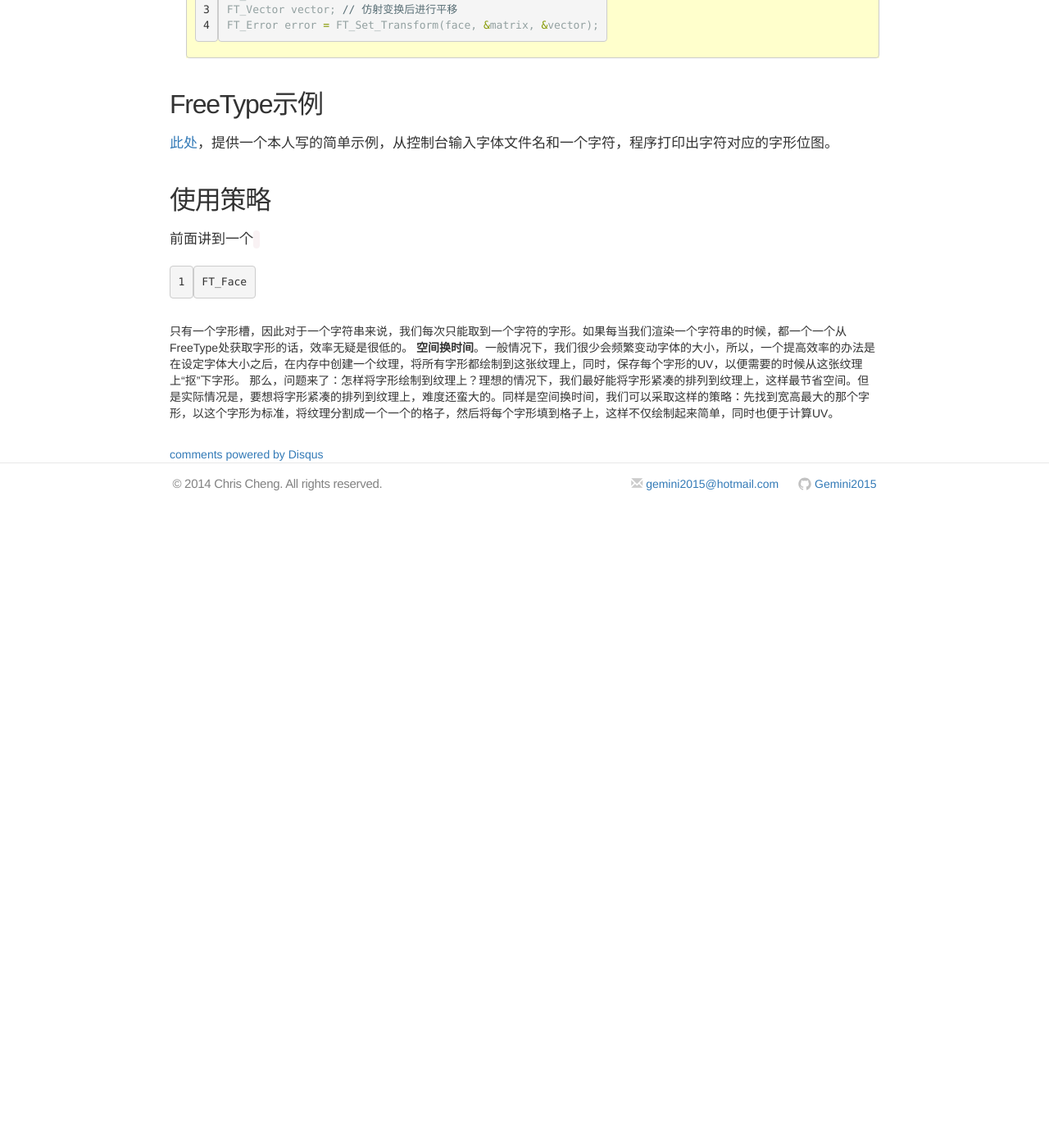
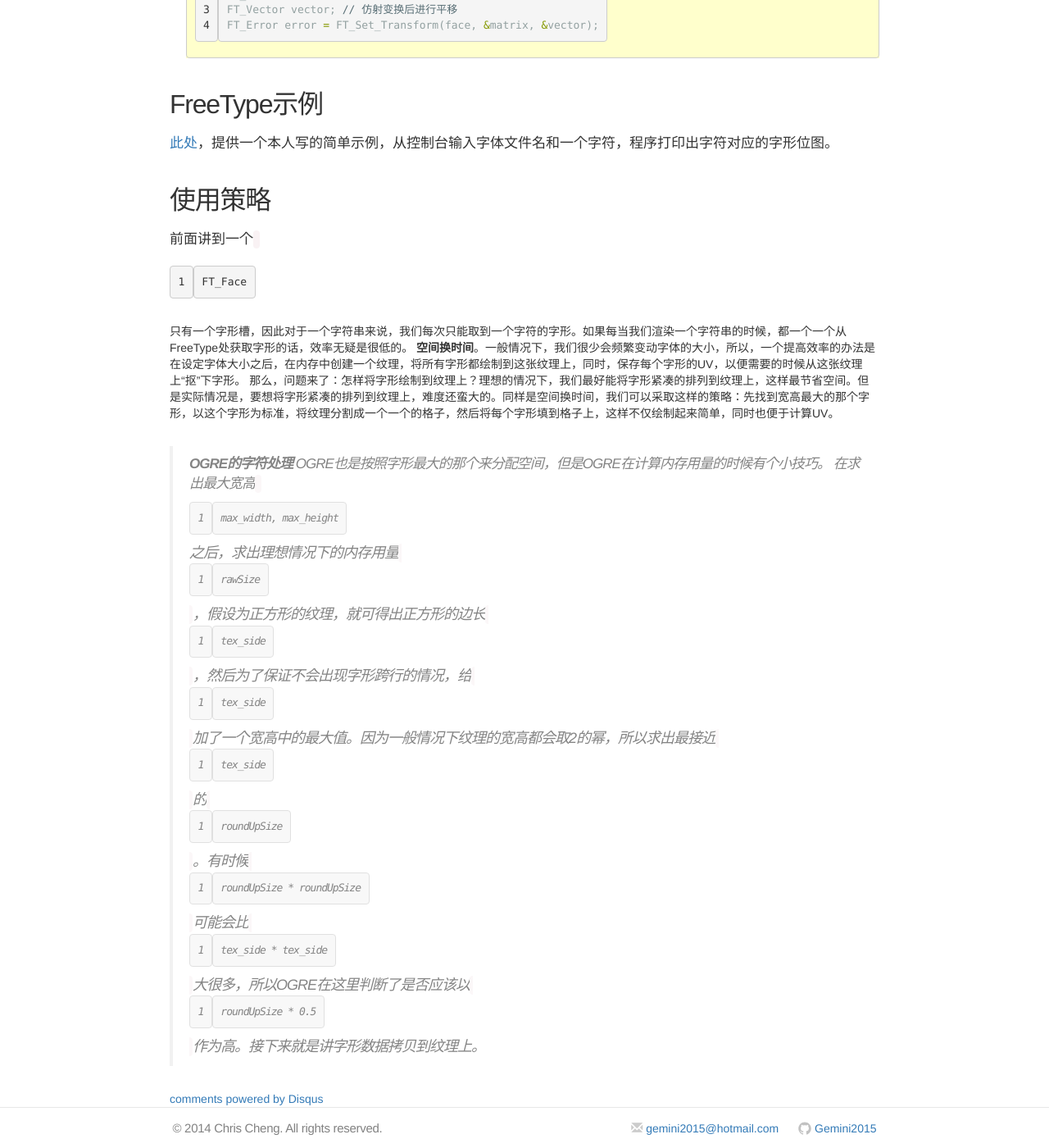
Before and after one commit to Gemini2015/gemini2015.github.io, a Jekyll site: the page built from _posts/2015-01-31-opengl-text-drawing-note.markdown, in a window 1280 px wide and 1400 px high, scrolled down 6659 px. Shown: the whole window at 82% size. Built offline with Jekyll 4.4.1, drawn with Linux system fonts in a browser that asks for light colours; nearby versions of some CDN libraries; comment, search, counter and statistics services are not loaded; before the commit the page ends 7289 px from its top, so only the background shows below that.

Commit message:
更新使用策略

```diff
--- a/_posts/2015-01-31-opengl-text-drawing-note.markdown
+++ b/_posts/2015-01-31-opengl-text-drawing-note.markdown
@@ -180,3 +180,7 @@ description: 记录实现OpenGL文字绘制的过程
 前面讲到一个`FT_Face`只有一个字形槽，因此对于一个字符串来说，我们每次只能取到一个字符的字形。如果每当我们渲染一个字符串的时候，都一个一个从FreeType处获取字形的话，效率无疑是很低的。
 **空间换时间**。一般情况下，我们很少会频繁变动字体的大小，所以，一个提高效率的办法是在设定字体大小之后，在内存中创建一个纹理，将所有字形都绘制到这张纹理上，同时，保存每个字形的UV，以便需要的时候从这张纹理上“抠”下字形。
 那么，问题来了：怎样将字形绘制到纹理上？理想的情况下，我们最好能将字形紧凑的排列到纹理上，这样最节省空间。但是实际情况是，要想将字形紧凑的排列到纹理上，难度还蛮大的。同样是空间换时间，我们可以采取这样的策略：先找到宽高最大的那个字形，以这个字形为标准，将纹理分割成一个一个的格子，然后将每个字形填到格子上，这样不仅绘制起来简单，同时也便于计算UV。
+
+> **OGRE的字符处理**
+> OGRE也是按照字形最大的那个来分配空间，但是OGRE在计算内存用量的时候有个小技巧。
+> 在求出最大宽高`max_width, max_height`之后，求出理想情况下的内存用量`rawSize`，假设为正方形的纹理，就可得出正方形的边长`tex_side`，然后为了保证不会出现字形跨行的情况，给`tex_side`加了一个宽高中的最大值。因为一般情况下纹理的宽高都会取2的幂，所以求出最接近`tex_side`的`roundUpSize`。有时候`roundUpSize * roundUpSize`可能会比`tex_side * tex_side`大很多，所以OGRE在这里判断了是否应该以`roundUpSize * 0.5`作为高。接下来就是讲字形数据拷贝到纹理上。
```
